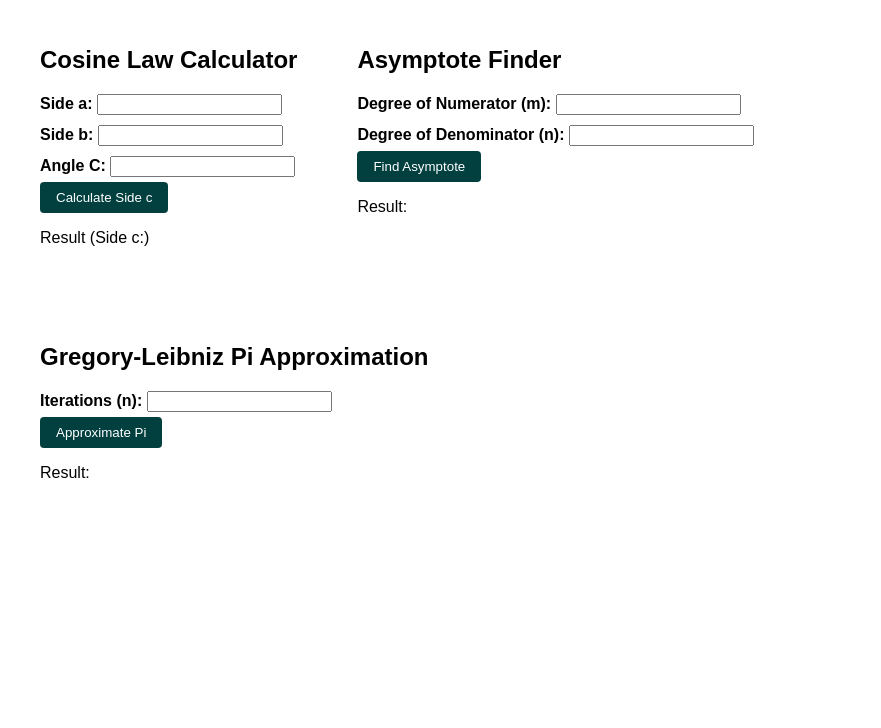
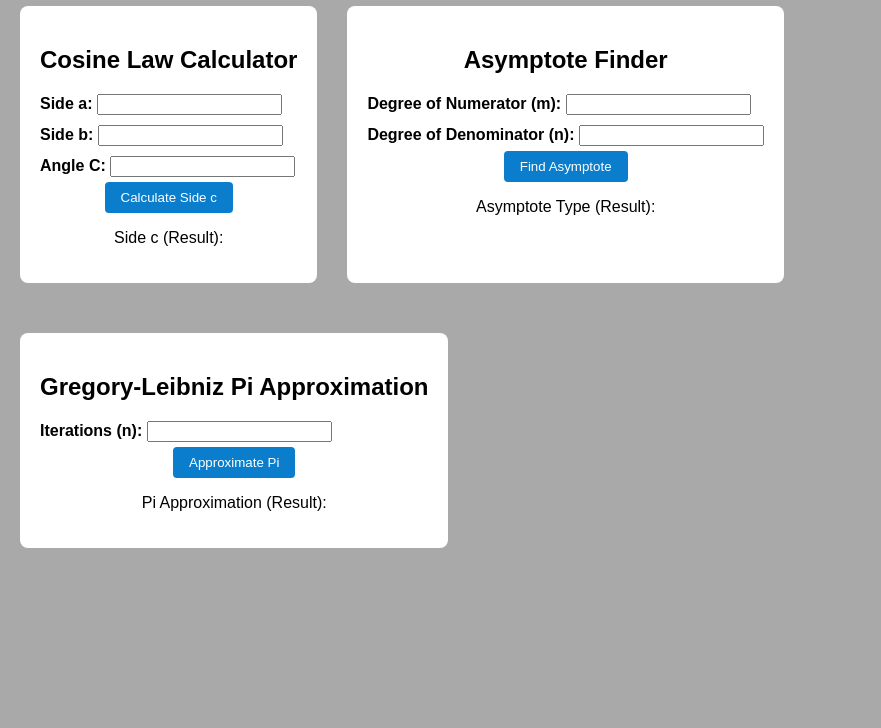
Before and after one commit to chung45678/ICS3U1---Assignment-3, a plain HTML site: page index.html in a window 1280 px wide. Shown: the part 72-800 px from the top of the page, without its empty margins (0-881 px from the left). Drawn offline with Linux system fonts and the light colour scheme.

Commit message:
edited CSS

```diff
--- a/index.html
+++ b/index.html
@@ -9,14 +9,15 @@
 <body>
 
     <h1>Assignment 3 - Javascript</h1>
-    <div class="row">
+    <div class="container">
+
         <section id="cosine-law">
             <h2>Cosine Law Calculator</h2>
             <label>Side a: <input type="number" id="sideA"></label>
             <label>Side b: <input type="number" id="sideB"></label>
             <label>Angle C: <input type="number" id="angleC"></label>
             <button id="calculateCosine">Calculate Side c</button>
-            <p>Result (Side c:) <span id="cosineResult"></span></p>
+            <p>Side c (Result): <span id="cosineResult"></span></p>
         </section>
 
         <section id = "asymptote">
@@ -24,17 +25,14 @@
             <label>Degree of Numerator (m): <input type="number" id="numerator-degree"></label>
             <label>Degree of Denominator (n): <input type="number" id="denominator-degree"></label>
             <button id="asymptote">Find Asymptote</button>
-            <p>Result:<span id="asymptoteResult"></span></p>
+            <p>Asymptote Type (Result):<span id="asymptoteResult"></span></p>
         </section>
-    </div>
 
-
-    <div class>
         <section id = "leibniz">
             <h2>Gregory-Leibniz Pi Approximation</h2>
             <label>Iterations (n): <input type="number" id="iterations"></label>
             <button id="approximatePi">Approximate Pi</button>
-            <p>Result:<span id = "piResult"></span></p>
+            <p>Pi Approximation (Result):<span id = "piResult"></span></p>
         </section>
     </div>
 
--- a/style.css
+++ b/style.css
@@ -1,15 +1,21 @@
 body {
     font-family: Arial, sans-serif;
     margin: 20px;
-
-
+    text-align: center;
+    justify-content: center;
+    align-items: center;
+    background-color: darkgray;
 
 }
 
 section {
+    text-align:center;
+    justify-content: center;
+    align-items: center;
     margin-bottom: 20px;
     padding: 10px;
     background-color: rgb(255, 255, 255);
+    border-radius: 8px;
     padding: 20px;
     max-width: 400px;
 
@@ -17,12 +23,13 @@ section {
 }
 
 label {
+    text-align: center;
     display: block;
     margin: 10px 0px;
 }
 
 button {
-    background-color: rgb(2, 63, 63);
+    background-color: rgb(10, 126, 204);
     color: white;
     border: none;
     padding: 8px 16px;
@@ -44,3 +51,10 @@ label {
     color: black;
     text-align: left;
 }
+
+.container {
+    display:flex;
+    gap: 30px;
+    width: 800px;
+    flex-wrap: wrap;
+}
```
